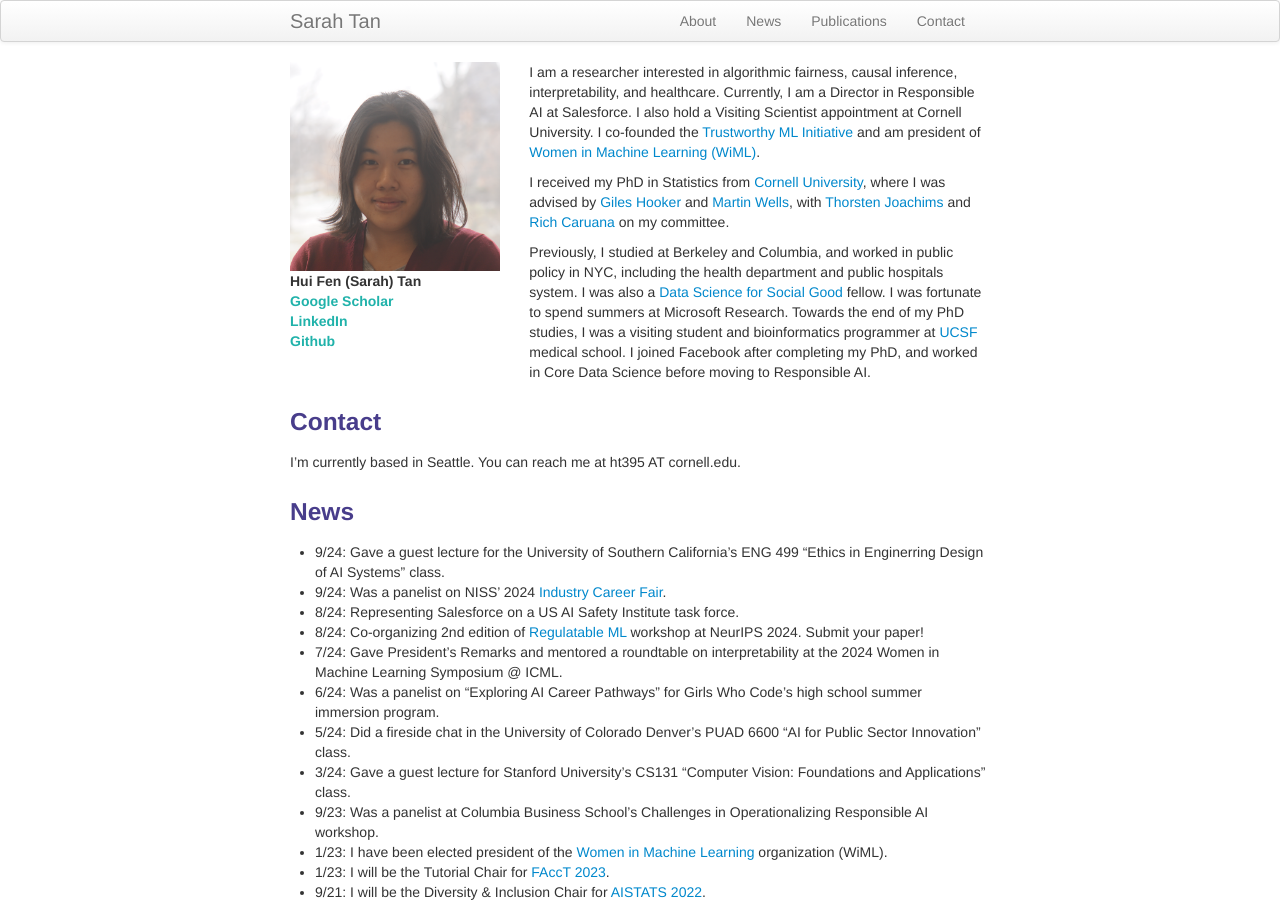
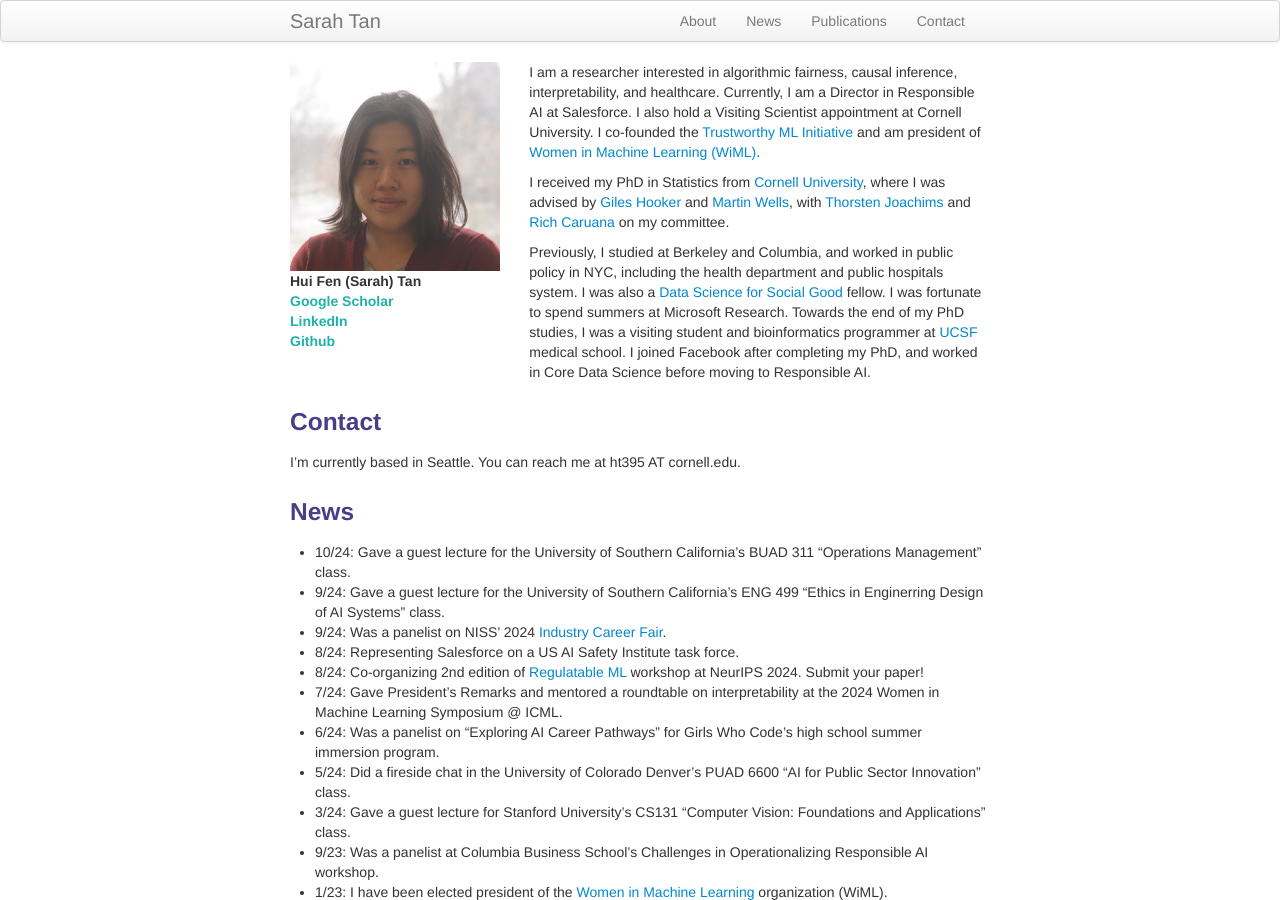
Before and after one commit to shftan/shftan.github.io, a Jekyll site: the page built from index.md, in a window 1280 px wide and 900 px high. Built offline with Jekyll 4.4.1, drawn with Linux system fonts in a browser that asks for light colours.

Commit message:
Update index.md

```diff
--- a/index.md
+++ b/index.md
@@ -32,6 +32,7 @@ I'm currently based in Seattle. You can reach me at ht395 AT cornell.edu.
 
 <div class="row-fluid" id="news"><h3>News</h3>
 </div>
+- 10/24: Gave a guest lecture for the University of Southern California's BUAD 311 "Operations Management" class.
 - 9/24: Gave a guest lecture for the University of Southern California's ENG 499 "Ethics in Enginerring Design of AI Systems" class.
 - 9/24: Was a panelist on NISS' 2024 [Industry Career Fair](https://www.niss.org/events/niss-industry-career-fair-2024).
 - 8/24: Representing Salesforce on a US AI Safety Institute task force.
```
